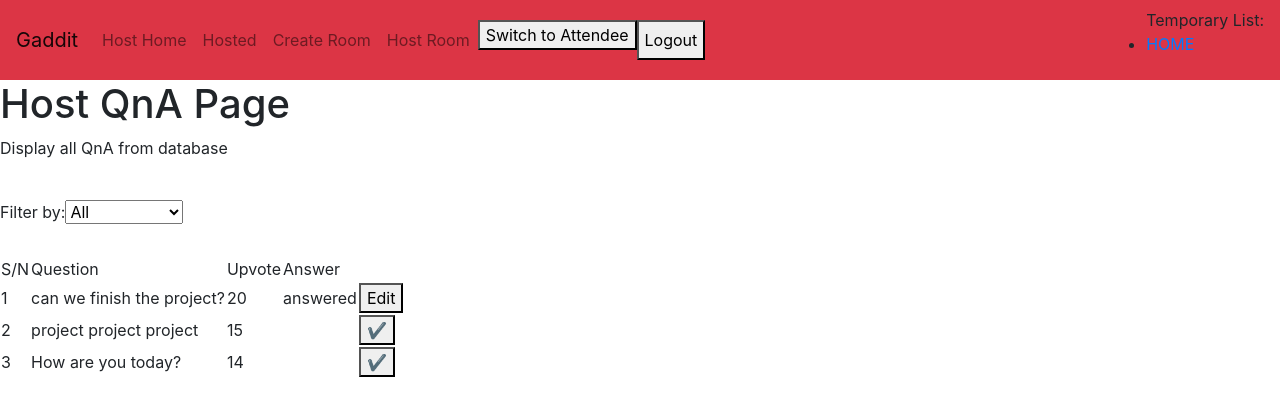
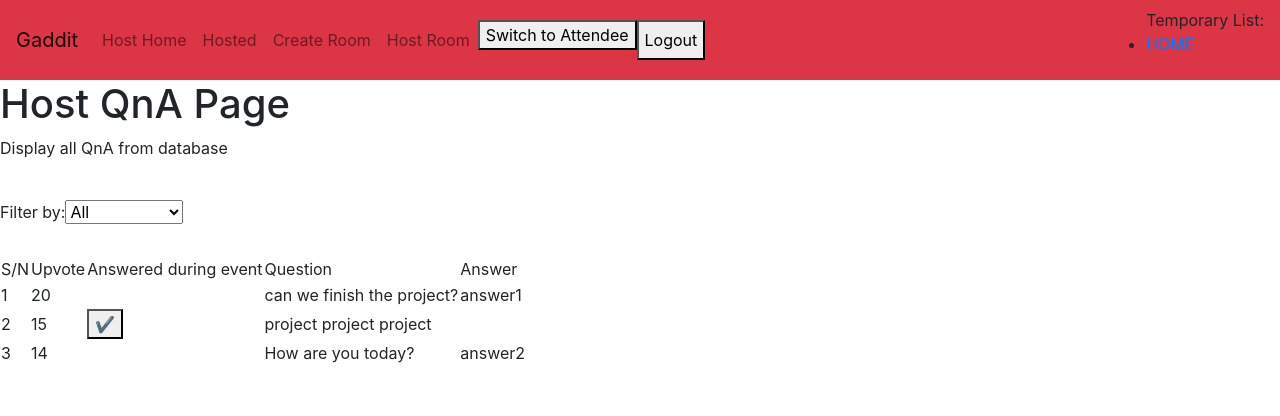
Before and after one commit to kalyak/Gadddit, a React (Create React App) app in the folder client/: page /host/1 in a window 1280 px wide. Shown: the top 416 px of the page. Built offline with nearby package versions, Linux system fonts and the light colour scheme.

Commit message:
updated host room page

```diff
--- /dev/null
+++ b/client/src/components/others/answerField.js
@@ -0,0 +1,65 @@
+import axios from "axios";
+import { useState } from "react";
+
+const AnswerField = (props) => {
+  const [editing, setEditing] = useState(false);
+  const [answer, setAnswer] = useState("");
+
+  const handleClick = (event) => {
+    setEditing(true);
+  };
+
+  const handleDoubleClick = (event) => {
+    setAnswer(props.answer);
+    setEditing(true);
+  };
+
+  const handleTextChange = (event) => {
+    console.log(event.target.value);
+    setAnswer(event.target.value);
+  };
+
+  const handleUpdate = (event) => {
+    event.preventDefault();
+    console.log(answer);
+    props.handleStateUpdate(answer, props.qnaId);
+    setEditing(false);
+
+    axios
+      .put(
+        `/qna/${props.roomId}/${props.qnaId}`,
+        { answer: answer },
+        { withCredentials: true }
+      )
+      .then((response) => {
+        console.log(response);
+      })
+      .catch((error) => {
+        console.log(error);
+      });
+  };
+
+  if (editing) {
+    return (
+      <>
+        <form onSubmit={handleUpdate}>
+          <textarea
+            value={answer}
+            onChange={(event) => {
+              handleTextChange(event);
+            }}
+          ></textarea>
+          <button type="submit">Update</button>
+        </form>
+      </>
+    );
+  }
+  return (
+    <>
+      <span onDoubleClick={handleDoubleClick}>{props.answer}</span>
+      {/* <button onClick={handleClick}>Edit</button> */}
+    </>
+  );
+};
+
+export default AnswerField;
--- a/client/src/components/pages/host-room.js
+++ b/client/src/components/pages/host-room.js
@@ -1,13 +1,14 @@
 import axios from "axios";
 import { useState } from "react";
 import { useParams } from "react-router-dom";
+import AnswerField from "../others/answerField";
 
 const HostRoom = () => {
   const roomId = useParams();
   console.log(roomId.roomid);
   const [qnaList, setQnaList] = useState([
     {
-      answer: "answered",
+      answer: "answer1",
       upvote: 20,
       isFlagged: false,
       _id: "60058a3487de6610ac448620",
@@ -20,7 +21,7 @@ const HostRoom = () => {
       __v: 0,
     },
     {
-      answer: "",
+      answer: "answer2",
       upvote: 14,
       isFlagged: false,
       _id: "60058a4087de6610ac448621",
@@ -65,7 +66,22 @@ const HostRoom = () => {
       const toUpdateAnswer = state.find((list) => list._id === qnaArr._id);
       console.log(toUpdateAnswer);
 
-      return [...filter, { ...toUpdateAnswer, answer: "answered" }];
+      return [
+        ...filter,
+        { ...toUpdateAnswer, answer: "Answered during presentation" },
+      ];
+    });
+  };
+
+  const handleStateUpdate = (updatedAns, qnaid) => {
+    console.log("UpdatedAns: " + updatedAns);
+    console.log("ID: " + qnaid);
+
+    setQnaList((state) => {
+      const filter = state.filter((x) => x._id !== qnaid);
+      const toUpdateAnswer = state.find((list) => list._id === qnaid);
+      console.log(toUpdateAnswer);
+      return [...filter, { ...toUpdateAnswer, answer: updatedAns }];
     });
   };
 
@@ -84,18 +100,26 @@ const HostRoom = () => {
       return (
         <tr key={qnaList._id}>
           <td>{index + 1}</td>
-          <td>{qnaList.question}</td>
           <td>{qnaList.upvote}</td>
-          <td>{qnaList.answer}</td>
+
           {qnaList.answer === "" ? (
             <td>
               <button onClick={() => handleAnswerBtn(qnaList)}>✔️</button>
             </td>
           ) : (
-            <td>
-              <button>Edit</button>
-            </td>
+            <td></td>
           )}
+
+          <td>{qnaList.question}</td>
+          <td>
+            <AnswerField
+              answer={qnaList.answer}
+              handleStateUpdate={handleStateUpdate}
+              qnaId={qnaList._id}
+              roomId={roomId}
+            />
+          </td>
+          {/* <td>{qnaList.answer}</td> */}
         </tr>
       );
     });
@@ -127,8 +151,9 @@ const HostRoom = () => {
         <thead>
           <tr>
             <td>S/N</td>
+            <td>Upvote</td>
+            <td>Answered during event</td>
             <td>Question</td>
-            <td>Upvote</td>
             <td>Answer</td>
           </tr>
         </thead>
```
